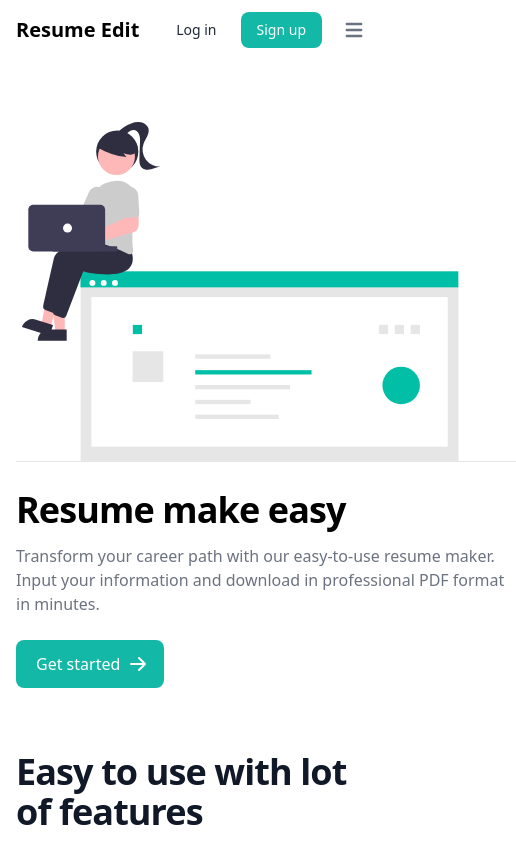
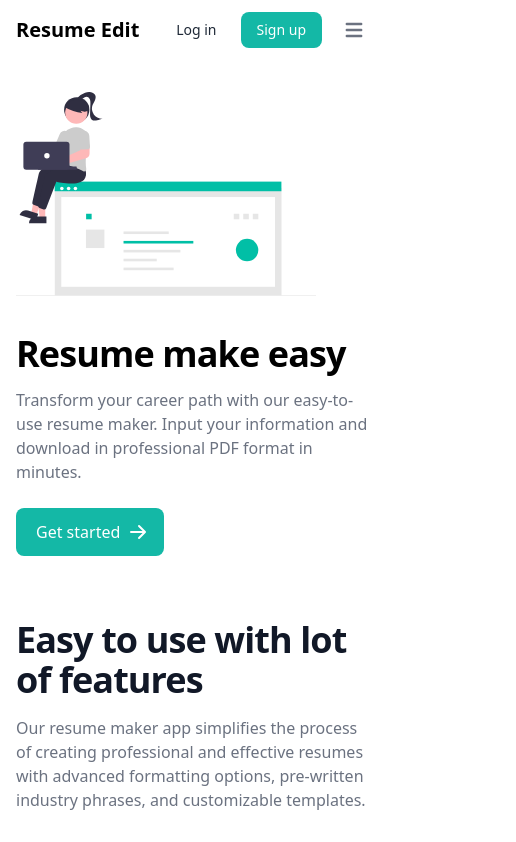
Before and after one commit to Qu1etboy/resume-edit, a Next.js app: page / in a window 390 px wide. Shown: the top 842 px of the page, 516 px wide, since content can reach past the window. Built offline with nearby package versions, Linux system fonts and the light colour scheme; no server answers.

Commit message:
feat: responsive

```diff
--- a/components/Graphic.tsx
+++ b/components/Graphic.tsx
@@ -3,8 +3,7 @@ export function OnlineResumeLogo() {
     <svg
       xmlns="http://www.w3.org/2000/svg"
       data-name="Layer 1"
-      width="500"
-      height="400"
+      className="w-[300px] md:w-[450px] lg:w-[500px] mb-10"
       viewBox="0 0 931 633.23506"
     >
       <g id="a2bfc056-849c-4ec6-91e1-f91319e9ec32" data-name="Group 41">
@@ -309,7 +308,7 @@ export function ResumeLogo() {
       xmlns="http://www.w3.org/2000/svg"
       data-name="Layer 1"
       viewBox="0 0 753.87469 703.82827"
-      className="w-[450px] lg:w-[500px] mb-10"
+      className="w-[300px] lg:w-[500px] mb-10"
     >
       <path
         d="M578.47505,103.95771l-23.06843,12.58664L271.19846,271.61447,248.13,284.2011a48.1793,48.1793,0,0,0-19.1955,65.29607L440.57765,737.39072a48.17922,48.17922,0,0,0,65.296,19.19561l.05958-.03251L836.15907,576.37545l.05958-.03251a48.17924,48.17924,0,0,0,19.19553-65.296L643.77106,123.15338A48.17929,48.17929,0,0,0,578.47505,103.95771Z"
```
